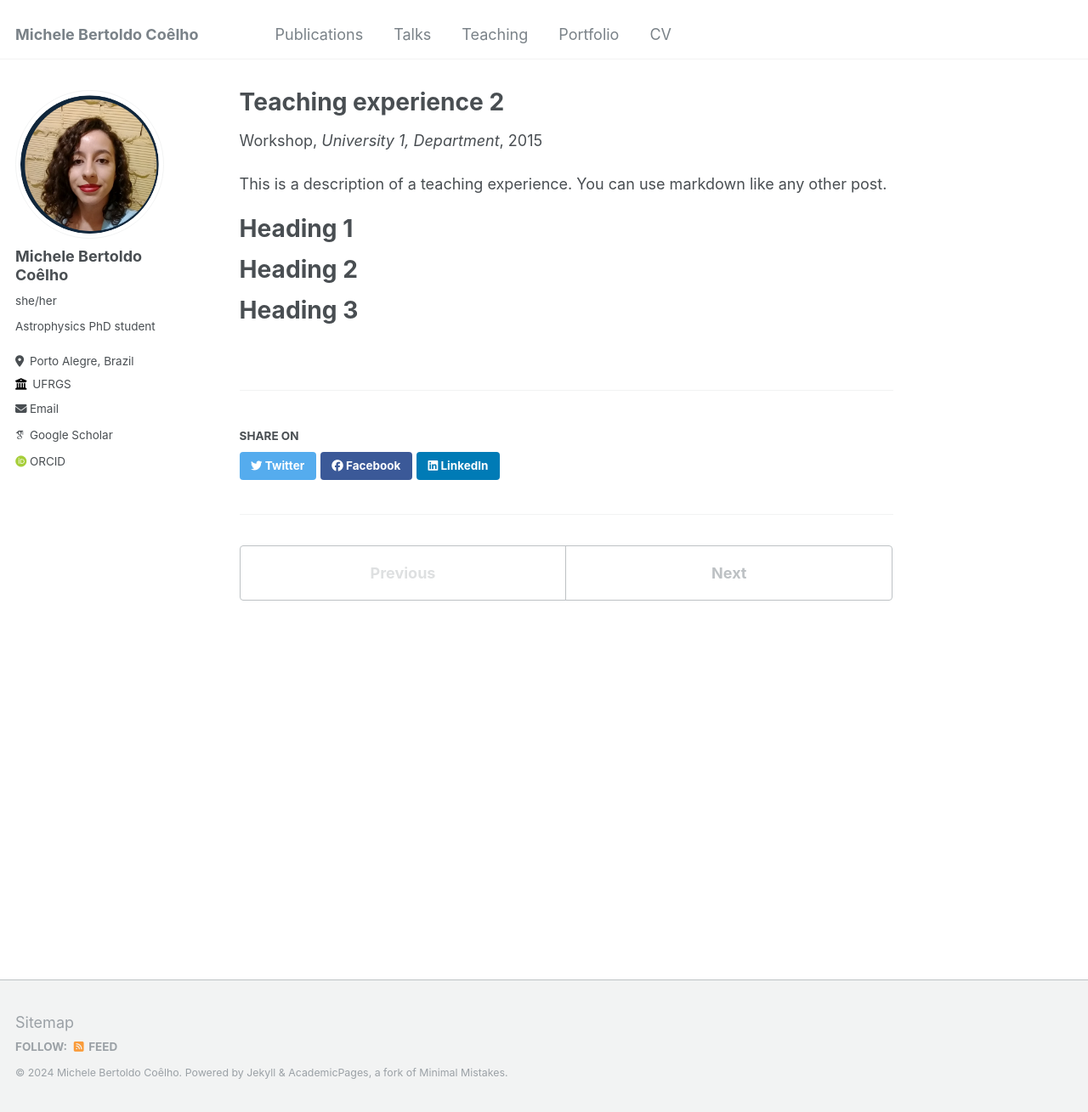
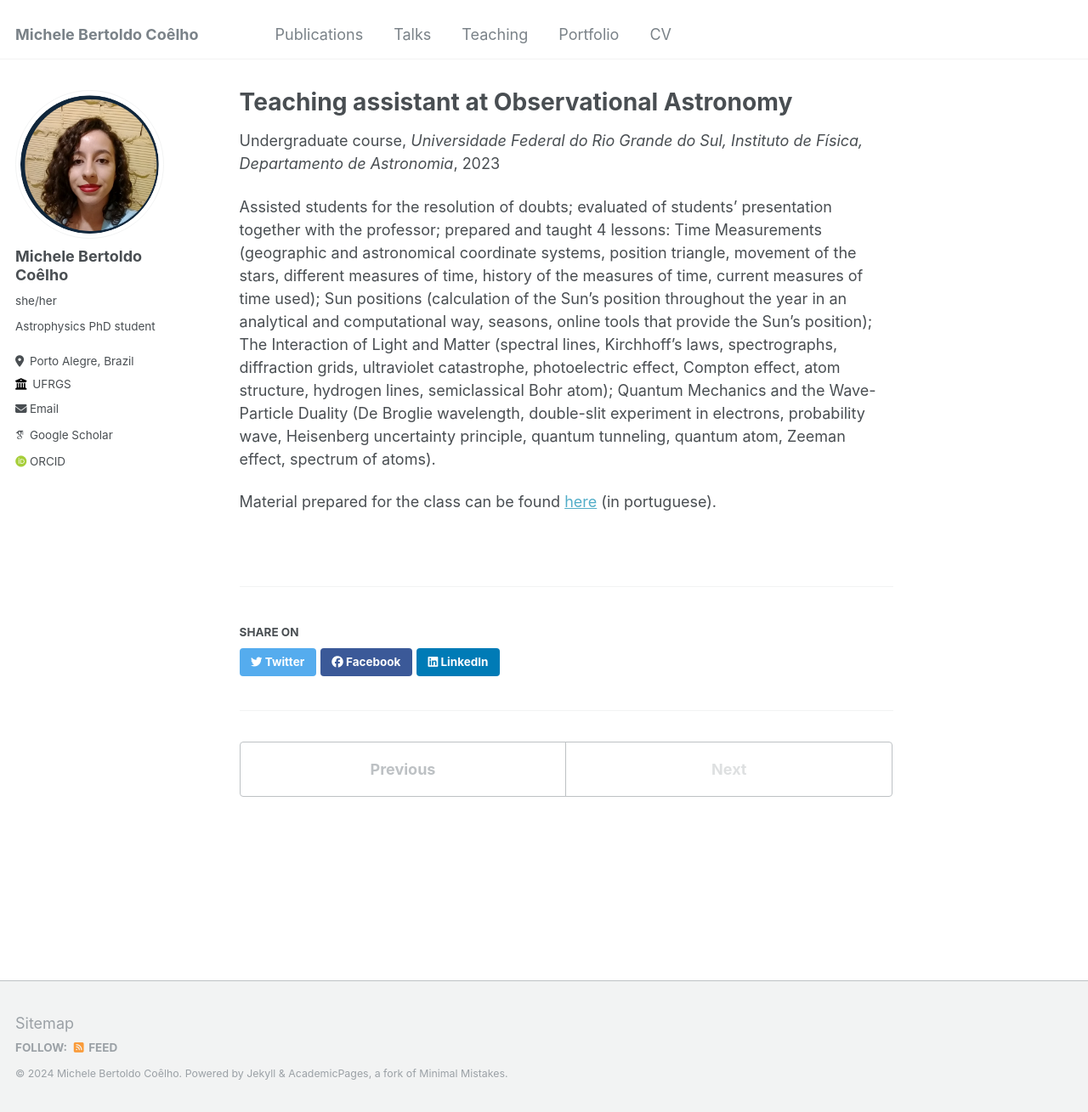
Before and after one commit to michele-bc/michele-bc.github.io, a Jekyll site: the page built from _teaching/2015-spring-teaching-2.md, in a window 1280 px wide and 1309 px high. Shown: the whole window at 85% size. Built offline with Jekyll 4.4.1, drawn with Linux system fonts in a browser that asks for light colours; some web fonts are replaced.

Commit message:
Update 2015-spring-teaching-2.md

```diff
--- a/_teaching/2015-spring-teaching-2.md
+++ b/_teaching/2015-spring-teaching-2.md
@@ -1,20 +1,13 @@
 ---
-title: "Teaching experience 2"
+title: "Teaching assistant at Observational Astronomy"
 collection: teaching
-type: "Workshop"
-permalink: /teaching/2015-spring-teaching-1
-venue: "University 1, Department"
-date: 2015-01-01
-location: "City, Country"
+type: "Undergraduate course"
+permalink: /teaching/2023-OA
+venue: "Universidade Federal do Rio Grande do Sul, Instituto de Física, Departamento de Astronomia"
+date: 2023-01-01
+location: "Porto Alegre, RS, Brazil"
 ---
 
-This is a description of a teaching experience. You can use markdown like any other post.
+Assisted students for the resolution of doubts; evaluated of students' presentation together with the professor; prepared and taught 4 lessons: Time Measurements (geographic and astronomical coordinate systems, position triangle, movement of the stars, different measures of time, history of the measures of time, current measures of time used); Sun positions (calculation of the Sun’s position throughout the year in an analytical and computational way, seasons, online tools that provide the Sun’s position); The Interaction of Light and Matter (spectral lines, Kirchhoff’s laws, spectrographs, diffraction grids, ultraviolet catastrophe, photoelectric effect, Compton effect, atom structure, hydrogen lines, semiclassical Bohr atom); Quantum Mechanics and the Wave-Particle Duality (De Broglie wavelength, double-slit experiment in electrons, probability wave, Heisenberg uncertainty principle, quantum tunneling, quantum atom, Zeeman effect, spectrum of atoms).
 
-Heading 1
-======
-
-Heading 2
-======
-
-Heading 3
-======
+Material prepared for the class can be found [here](https://sites.google.com/view/estudos-de-astrofisica) (in portuguese).
```
